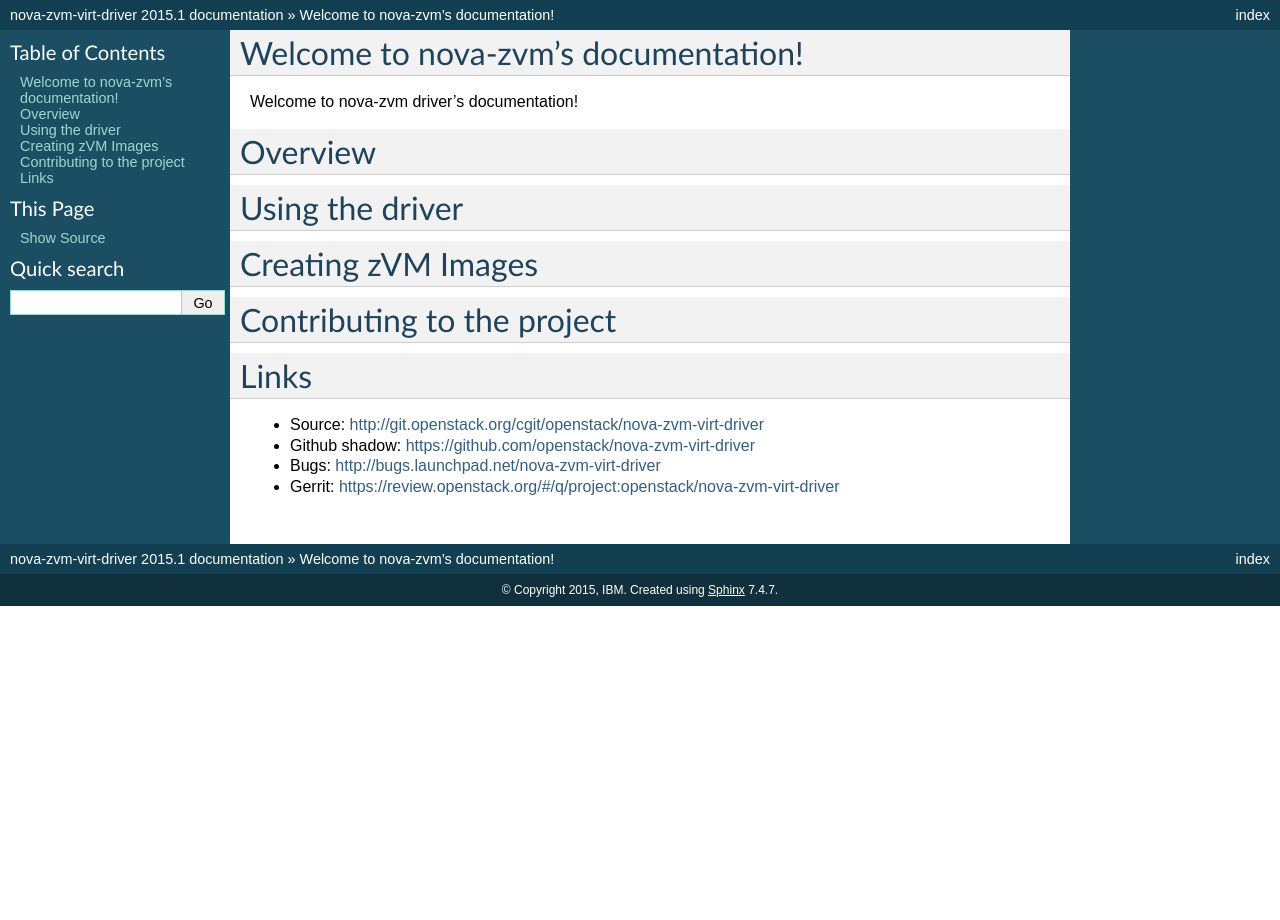
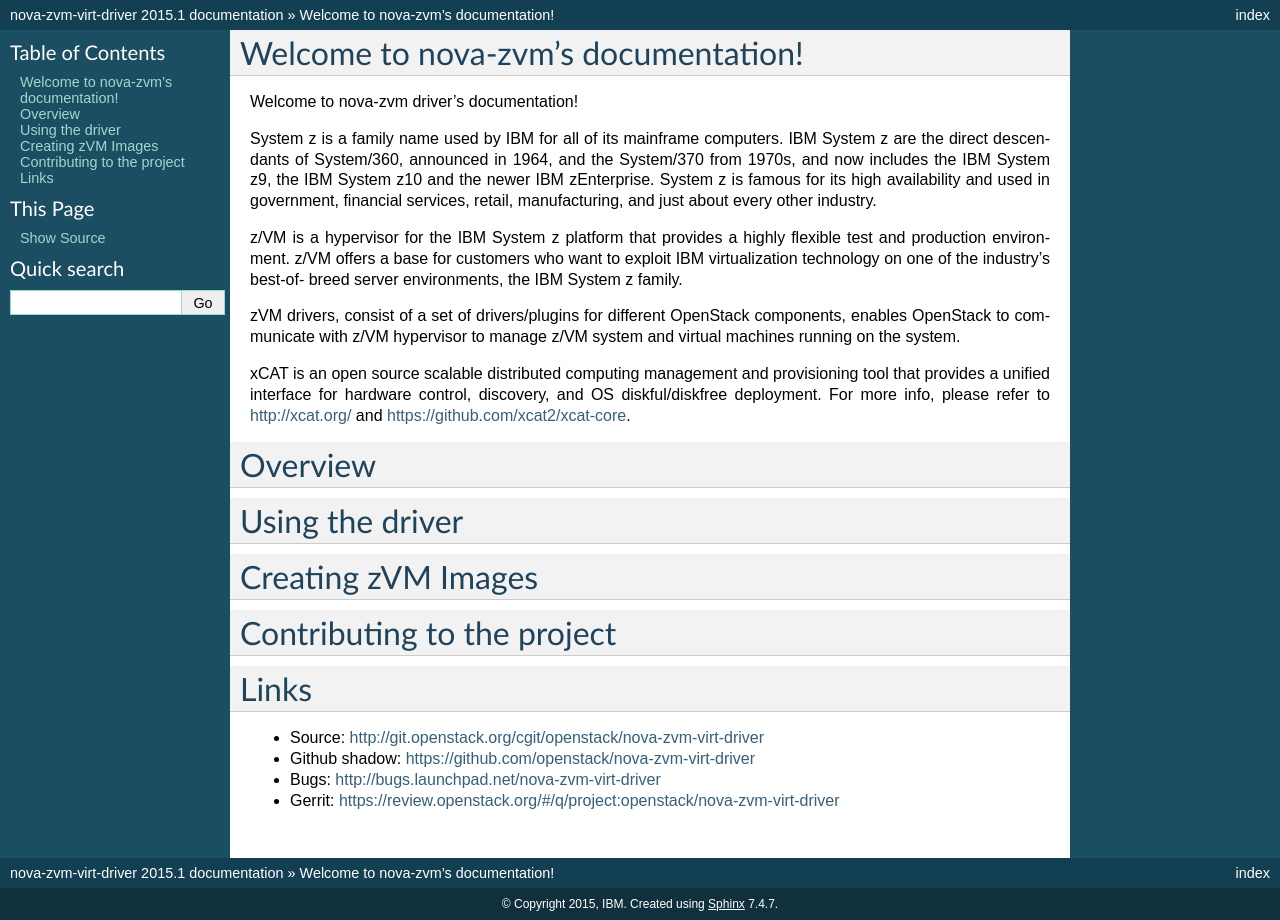
Before and after one commit to openstack-archive/nova-zvm-virt-driver, a Sphinx documentation site: the page built from doc/source/index.rst, in a window 1280 px wide. Built offline with Sphinx 7.4.7, drawn with Linux system fonts in a browser that asks for light colours.

Commit message:
Add introduction info of zvm driver
part of blueprint:zvm_doc_update

Change-Id: Ic7128f014bddc07b304af588ffe1eec97fa6f439

```diff
--- a/doc/source/index.rst
+++ b/doc/source/index.rst
@@ -18,6 +18,27 @@
 ====================================
 
 Welcome to nova-zvm driver's documentation!
+
+System z is a family name used by IBM for all of its mainframe computers.
+IBM System z are the direct descendants of System/360, announced in 1964,
+and the System/370 from 1970s, and now includes the IBM System z9,
+the IBM System z10 and the newer IBM zEnterprise. System z is famous for
+its high availability and used in government, financial services, retail,
+manufacturing, and just about every other industry.
+
+z/VM is a hypervisor for the IBM System z platform that provides a highly
+flexible test and production environment. z/VM offers a base for customers
+who want to exploit IBM virtualization technology on one of the industry's
+best-of- breed server environments, the IBM System z family.
+
+zVM drivers, consist of a set of drivers/plugins for different OpenStack components,
+enables OpenStack to communicate with z/VM hypervisor to manage z/VM system and
+virtual machines running on the system.
+
+xCAT is an open source scalable distributed computing management and provisioning
+tool that provides a unified interface for hardware control, discovery,
+and OS diskful/diskfree deployment. For more info, please refer to
+http://xcat.org/ and https://github.com/xcat2/xcat-core.
 
 Overview
 ========
```
